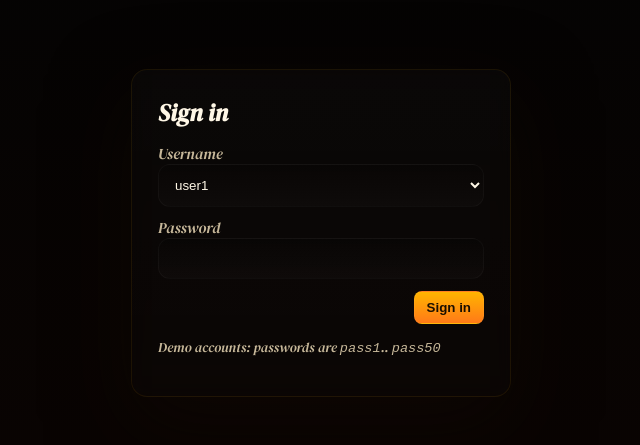
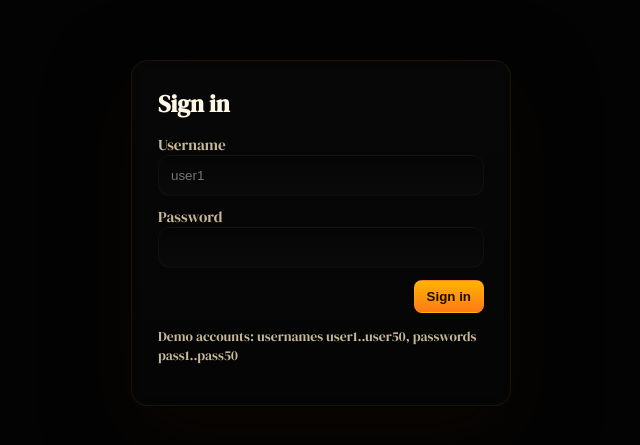
Before and after one commit to TechTeam2024/CrossFlow, a React (Vite) app: page / in a window 1280 px wide. Shown: the part 167-612 px from the top of the page, without its empty margins (319-959 px from the left). Built offline with nearby package versions, Linux system fonts and the light colour scheme; the HTML template or start-up script is replaced by a standard one.

Commit message:
styles updated

```diff
--- a/index.html
+++ b/index.html
@@ -3,7 +3,7 @@
   <head>
 	<meta charset="utf-8" />
 	<meta name="viewport" content="width=device-width, initial-scale=1.0" />
-	<title>Crossword — React Dark Theme</title>
+	<title>Tech Tournament — CrossFlow</title>
 	<link rel="preconnect" href="https://fonts.googleapis.com">
 	<link rel="preconnect" href="https://fonts.gstatic.com" crossorigin>
 	<link href="https://fonts.googleapis.com/css2?family=Inter:wght@300;400;600;700;800&display=swap" rel="stylesheet">
--- a/src/Home.jsx
+++ b/src/Home.jsx
@@ -4,6 +4,7 @@ const BASE_IFRAME = 'https://crosswordlabs.com/embed/temp1-11'
 
 export default function Home({user, onLogout}){
   const [src, setSrc] = useState(()=> makeSrc(user))
+  const [tab, setTab] = useState('crossword')
 
   function makeSrc(u){
     return `${BASE_IFRAME}?player=${encodeURIComponent(u)}&t=${Date.now()}`
@@ -19,27 +20,35 @@ export default function Home({user, onLogout}){
     <div className="home-root">
       <header className="home-header">
         <div className="brand">
-          <h1 className="brand-title">Crossword Tournament</h1>
+          <h1 className="brand-title">Tech Tournament</h1>
           <p className="subtitle muted">Welcome, <strong>{user}</strong></p>
         </div>
         <div className="header-actions">
-          <button className="btn primary" onClick={reset}>Reset my puzzle</button>
-          <button className="btn" onClick={onLogout}>Logout</button>
+          <button className="btn primary" onClick={onLogout}>Logout</button>
         </div>
       </header>
 
+      <div className="tabs">
+        <button className={`tab-button ${tab==='crossword'?'active':''}`} onClick={()=>setTab('crossword')}>Crossword</button>
+        <button className={`tab-button ${tab==='flowcharts'?'active':''}`} onClick={()=>setTab('flowcharts')}>Flowcharts</button>
+      </div>
+
       <main className="home-main">
+        {tab === 'crossword' && (
           <section className="pane crossword-pane">
             <div className="pane-header"><h2>Crossword</h2></div>
             <div className="iframe-wrap">
               <iframe title="crossword" src={src} frameBorder="0" allowFullScreen></iframe>
             </div>
           </section>
+        )}
 
+        {tab === 'flowcharts' && (
           <section className="pane flowchart-pane">
             <div className="pane-header"><h2>Flowcharts</h2></div>
             <div className="placeholder">(Empty — flowcharts area)</div>
           </section>
+        )}
       </main>
     </div>
   )
--- a/src/Login.jsx
+++ b/src/Login.jsx
@@ -1,7 +1,7 @@
 import React, {useState} from 'react'
 
 export default function Login({users, onLogin}){
-  const [username, setUsername] = useState(users?.[0]?.username || '')
+  const [username, setUsername] = useState('')
   const [password, setPassword] = useState('')
   const [error, setError] = useState('')
 
@@ -17,16 +17,14 @@ export default function Login({users, onLogin}){
       <form className="login-card glass-login" onSubmit={submit}>
           <h2>Sign in</h2>
           <label>Username</label>
-          <select value={username} onChange={e=>setUsername(e.target.value)}>
-            {users.map(u=> <option key={u.username} value={u.username}>{u.username}</option>)}
-          </select>
+          <input type="text" placeholder="user1" value={username} onChange={e=>setUsername(e.target.value)} />
           <label>Password</label>
           <input type="password" value={password} onChange={e=>setPassword(e.target.value)} />
           {error && <div className="error">{error}</div>}
           <div className="actions">
             <button className="btn primary" type="submit">Sign in</button>
           </div>
-          <p className="muted small">Demo accounts: passwords are <code>pass1</code>.. <code>pass50</code></p>
+    <p className="muted small">Demo accounts: usernames user1..user50, passwords pass1..pass50</p>
       </form>
     </div>
   )
--- a/src/index.css
+++ b/src/index.css
@@ -8,15 +8,34 @@
   --glass: rgba(255,255,255,0.03);
   --card-grad: linear-gradient(180deg, rgba(255,255,255,0.02), rgba(255,255,255,0.01));
 }
+/* keep box sizing */
 *{box-sizing:border-box}
-.app-root,body,html,#root{height:100%;margin:0;font-family:'DM Serif Display', serif, Inter, Segoe UI, Roboto, system-ui; font-style: italic}
-.app-root{min-height:100vh;background: radial-gradient(900px 420px at 8% 12%, rgba(255,186,0,0.06), transparent 8%),
-            radial-gradient(700px 350px at 92% 88%, rgba(255,122,24,0.04), transparent 10%),
-            linear-gradient(180deg,var(--bg-1), var(--bg-2));
+/* Ensure the document root, body and React mount node always have a solid dark background so
+   fast or forceful scrolling / overscroll never reveals white. Also prevent overscroll bounce. */
+.app-root, body, html, #root {
+  height:100%;
+  margin:0;
+  padding:0;
+  min-height:100vh;
+  background-color: var(--bg-1);
+  overscroll-behavior-y: contain; /* prevent bounce/white background on overscroll */
+  -webkit-overflow-scrolling: touch;
+  font-family:'DM Serif Display', serif, Inter, Segoe UI, Roboto, system-ui;
+  font-style: normal;
+}
+
+/* Ensure body also applies the themed gradients on top of the solid background */
+body {
+  background: radial-gradient(900px 420px at 8% 12%, rgba(255,186,0,0.06), transparent 8%),
+              radial-gradient(700px 350px at 92% 88%, rgba(255,122,24,0.04), transparent 10%),
+              linear-gradient(180deg,var(--bg-1), var(--bg-2));
   color:#fff7e6;
   -webkit-font-smoothing:antialiased;
+  background-attachment: fixed;
 }
-.center-page{display:flex;height:100vh;align-items:center;justify-content:center}
+
+.app-root{min-height:100vh}
+.center-page{display:flex;min-height:100vh;align-items:center;justify-content:center}
 .login-card{background: linear-gradient(180deg, rgba(255,255,255,0.02), rgba(255,255,255,0.01));padding:26px;border-radius:16px;width:380px;border:1px solid rgba(255,255,255,0.04);box-shadow:0 18px 60px rgba(0,0,0,0.6);-webkit-backdrop-filter: blur(8px);backdrop-filter: blur(8px)}
 .login-card h2{margin:0 0 14px;font-weight:700}
 .login-card label{display:block;color:var(--muted);margin-top:10px;font-size:0.95rem}
@@ -41,9 +60,20 @@
 .home-root{max-width:1200px;margin:28px auto;padding:0 16px}
 .home-header{display:flex;justify-content:space-between;align-items:center}
 .home-header .subtitle{color:var(--muted)}
-.home-main{display:grid;grid-template-columns:1fr 420px;gap:18px;margin-top:18px}
-.pane{background: linear-gradient(180deg, rgba(255,255,255,0.01), rgba(0,0,0,0.06));padding:16px;border-radius:12px;border:1px solid rgba(255,255,255,0.03)}
-.iframe-wrap iframe{width:100%;height:640px;border-radius:10px;border:1px solid rgba(255,255,255,0.03);box-shadow:0 18px 40px rgba(0,0,0,0.6)}
+.home-main{display:block;margin-top:18px}
+.pane{background: linear-gradient(180deg, rgba(255,255,255,0.01), rgba(0,0,0,0.06));padding:20px;border-radius:12px;border:1px solid rgba(255,255,255,0.03);max-width:1100px;margin:0 auto}
+.iframe-wrap{padding:40px 18px;background:rgba(0,0,0,0.02);border-radius:10px}
+.iframe-wrap iframe{width:100%;height:860px;border-radius:8px;border:1px solid rgba(255,255,255,0.03);box-shadow:0 18px 40px rgba(0,0,0,0.6)}
+
+/* Scrollbar visuals: keep track and thumb dark so underlying white won't appear during scroll */
+body::-webkit-scrollbar-track{background:var(--bg-1)}
+body::-webkit-scrollbar{width:12px}
+body::-webkit-scrollbar-thumb{background:rgba(255,255,255,0.04);border-radius:8px}
+
+/* Tabs */
+.tabs{display:flex;gap:8px;margin-bottom:12px;justify-content:flex-start}
+.tab-button{background:transparent;border:1px solid rgba(255,255,255,0.04);padding:8px 14px;border-radius:999px;color:var(--muted);cursor:pointer}
+.tab-button.active{background:linear-gradient(90deg,var(--accent),var(--accent-2));color:#1a0f00;border-color:transparent;font-weight:700}
 .placeholder{min-height:640px;display:flex;align-items:center;justify-content:center;color:var(--muted)}
 
 @media (max-width:980px){
```
Lines whose indentation alone changed are shown as unchanged.
